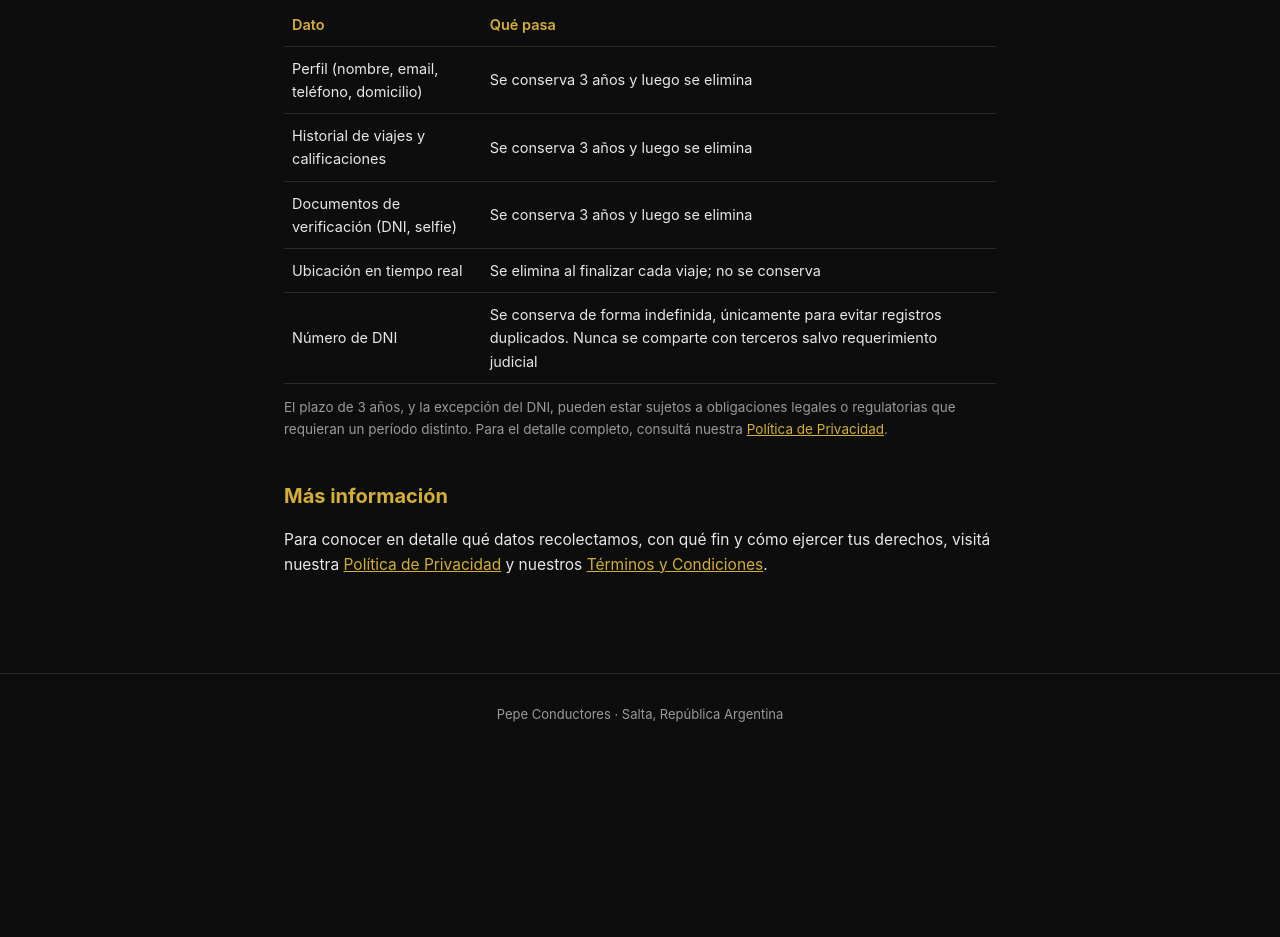
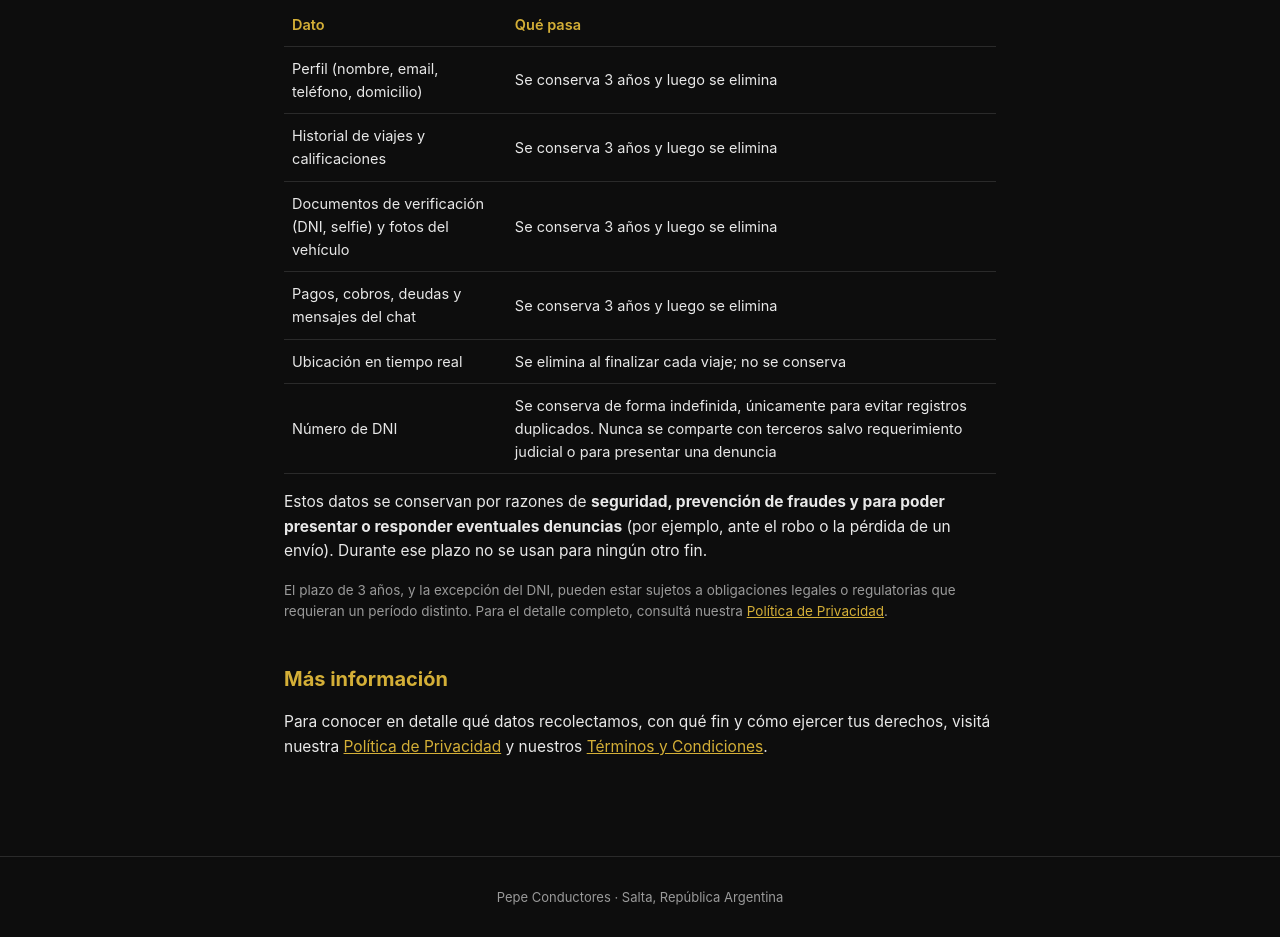
Before and after one commit to titularpepe/pepeconductores, a plain HTML site: page eliminar-cuenta.html in a window 1280 px wide. Shown: the part 1371-2308 px from the top of the page. Before the commit the page ends 2126 px from the top, so only its background shows below. Drawn offline with Linux system fonts and the light colour scheme.

Commit message:
Privacidad: al eliminar la cuenta se conservan 3 años perfil, fotos, viajes/envíos, pagos/deudas, calificaciones y chat por seguridad, prevención de fraudes y denuncias; se pueden compartir para presentar una denuncia (robo o pérdida de un envío, daños, fraudes). Pedido del dueño.
Co-Authored-By: Claude Opus 5.5 <noreply@anthropic.com>
Claude-Session: https://claude.ai/code/session_01Jvmh2hhJxWDu6BpFraiVka

```diff
--- a/eliminar-cuenta.html
+++ b/eliminar-cuenta.html
@@ -186,10 +186,13 @@
     <tr><th>Dato</th><th>Qué pasa</th></tr>
     <tr><td>Perfil (nombre, email, teléfono, domicilio)</td><td>Se conserva 3 años y luego se elimina</td></tr>
     <tr><td>Historial de viajes y calificaciones</td><td>Se conserva 3 años y luego se elimina</td></tr>
-    <tr><td>Documentos de verificación (DNI, selfie)</td><td>Se conserva 3 años y luego se elimina</td></tr>
+    <tr><td>Documentos de verificación (DNI, selfie) y fotos del vehículo</td><td>Se conserva 3 años y luego se elimina</td></tr>
+    <tr><td>Pagos, cobros, deudas y mensajes del chat</td><td>Se conserva 3 años y luego se elimina</td></tr>
     <tr><td>Ubicación en tiempo real</td><td>Se elimina al finalizar cada viaje; no se conserva</td></tr>
-    <tr><td>Número de DNI</td><td>Se conserva de forma indefinida, únicamente para evitar registros duplicados. Nunca se comparte con terceros salvo requerimiento judicial</td></tr>
+    <tr><td>Número de DNI</td><td>Se conserva de forma indefinida, únicamente para evitar registros duplicados. Nunca se comparte con terceros salvo requerimiento judicial o para presentar una denuncia</td></tr>
   </table>
+
+  <p>Estos datos se conservan por razones de <strong>seguridad, prevención de fraudes y para poder presentar o responder eventuales denuncias</strong> (por ejemplo, ante el robo o la pérdida de un envío). Durante ese plazo no se usan para ningún otro fin.</p>
 
   <p class="muted">El plazo de 3 años, y la excepción del DNI, pueden estar sujetos a obligaciones legales o regulatorias que requieran un período distinto. Para el detalle completo, consultá nuestra <a href="https://pepeconductores.com/legal/privacidad">Política de Privacidad</a>.</p>
 
```
Also changed, not shown: legal/privacidad.html (+4 -3 lines).
